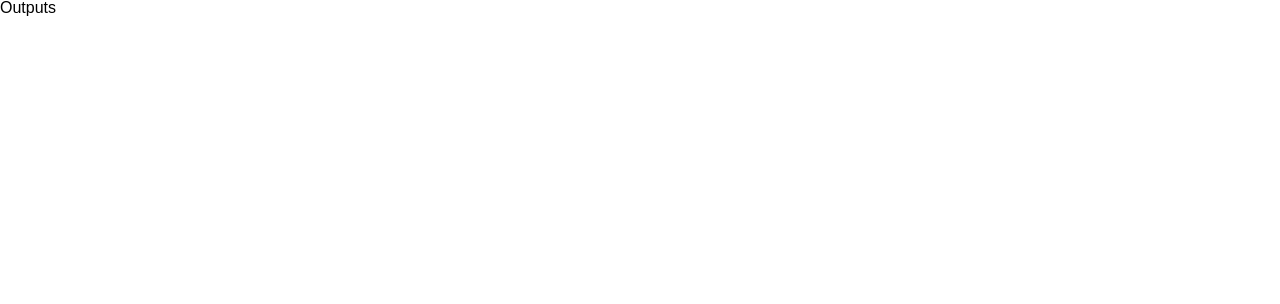
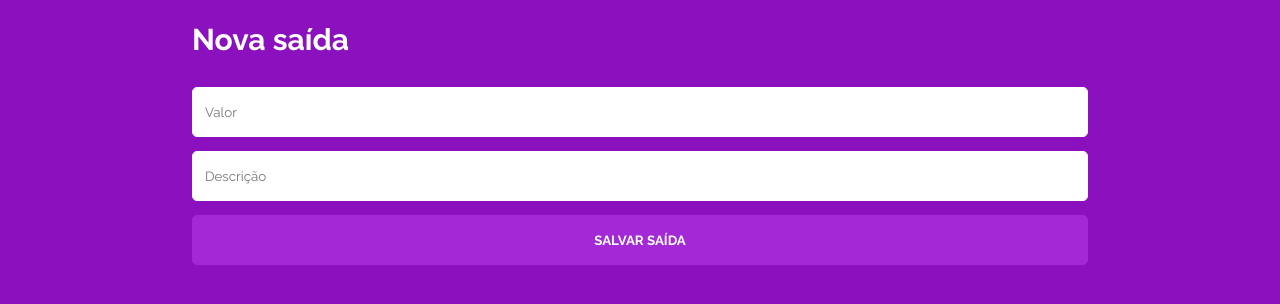
Before and after one commit to AkoruuDev/projeto14-mywallet-front, a React (Create React App) app: page /new-output in a window 1280 px wide. Shown: the top 304 px of the page. Built offline with nearby package versions, Linux system fonts and the light colour scheme; a web font is replaced by a local one.

Commit message:
STYLE [Outputs]: Stylize components from Outputs page on App

```diff
--- a/src/pages/contents/Outputs.js
+++ b/src/pages/contents/Outputs.js
@@ -1,5 +1,101 @@
+// tools
+import { useState } from "react";
+import styled from "styled-components";
+
 export default function Outputs() {
+    const [newOutput, setNewOutput] = useState({});
+    const [send, setSend] = useState(false);
+
+    function saveOutput({ name, value }) {
+        setNewOutput({
+            ... newOutput,
+            [name]: value
+        });
+    }
+
+    function submitThis(event) {
+        event.preventDefault();
+        setSend(true);
+    }
+
+    console.log(newOutput)
     return (
-        <>Outputs</>
+        <Container>
+            <Title>Nova saída</Title>
+            <Form onSubmit={submitThis}>
+                <Input type={"text"} name={"value"} onChange=
+                    {(e) => saveOutput({
+                            name: e.target.name,
+                            value: e.target.value
+                        })
+                    }
+                placeholder={"Valor"} />
+                <Input type={"text"} name={"description"} onChange=
+                    {(e) => saveOutput({
+                            name: e.target.name,
+                            value: e.target.value
+                        })
+                    }
+                placeholder={"Descrição"} />
+                <Button type={"submit"}>SALVAR SAÍDA</Button>
+            </Form>
+        </Container>
     );
 }
+
+const Container = styled.div`
+    width: 100vw;
+    height: 100vh;
+    background-color: #8c11be;
+
+    display: flex;
+    flex-direction: column;
+    align-items: center;
+`
+
+const Title = styled.h1`
+    width: 70vw;
+    font-size: 30px;
+    color: #FFFFFF;
+    margin: 25px 0;
+    font-family: 'Raleway', sans-serif;
+    font-weight: 700;
+`
+
+const Form = styled.form`
+    width: 70vw;
+
+    display: flex;
+    flex-direction: column;
+`
+
+const Input = styled.input`
+    width: 100%;
+    height: 50px;
+    border-radius: 5px;
+    border: solid 1px #FFFFFF;
+    margin: 7px 0;
+    padding: 0 12px;
+    font-family: 'Raleway', sans-serif;
+
+    &::placeholder {
+        font-family: 'Raleway', sans-serif;
+    }
+`
+
+const Button = styled.button`
+    width: 100%;
+    height: 50px;
+    border-radius: 5px;
+    border: solid 1px #A328D6;
+    color: #FFFFFF;
+    font-weight: 700;
+    background-color: #A328D6;
+    margin: 7px 0;
+    font-family: 'Raleway', sans-serif;
+
+    &:hover {
+        cursor: pointer;
+        background-color: #B121EA;
+    }
+`
```
